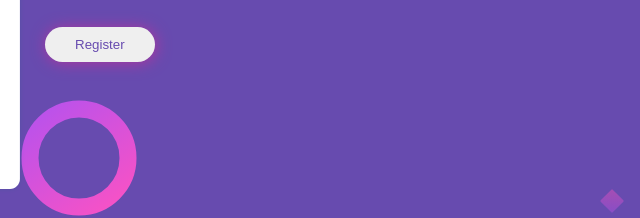
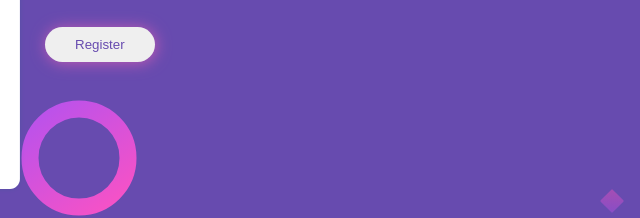
Before and after one commit to RafaelSilva131/Huddle, a plain HTML site: page index.html in a window 1280 px wide. Shown: the part 405-623 px from the top of the page, 625-1265 px from the left. Drawn offline with nearby package versions, Linux system fonts and the light colour scheme.

Commit message:
mundando a cor na coluna 58

```diff
--- a/css/style.css
+++ b/css/style.css
@@ -55,7 +55,7 @@ section.conteudo button{
     border-radius: 20px;
     transition: 0.3s ease-in-out;
     color: var(--cor-de-fundo);
-    box-shadow: 1px 1px 15px  rgb(176, 53, 158);
+    box-shadow: 1px 1px 15px  rgb(196, 91, 180);
     cursor: pointer;
 }
 
```
